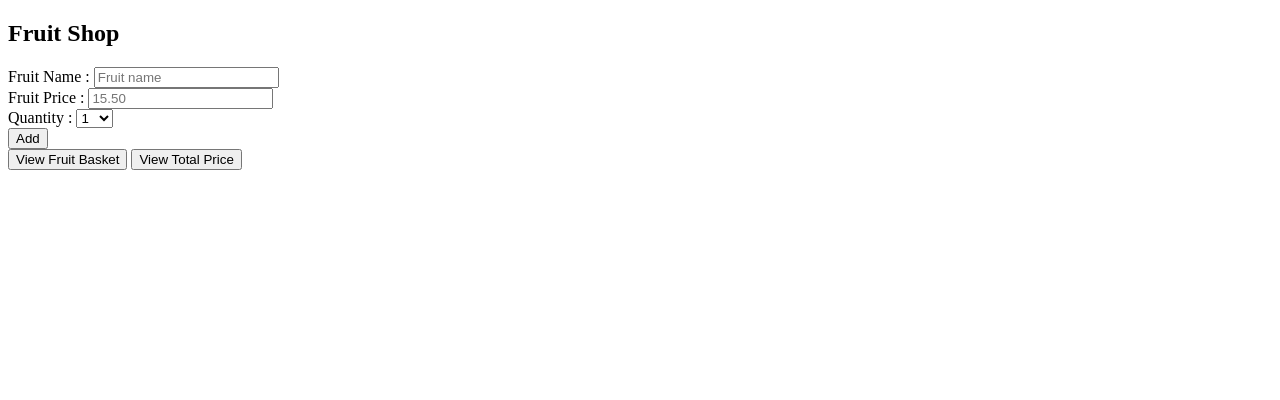
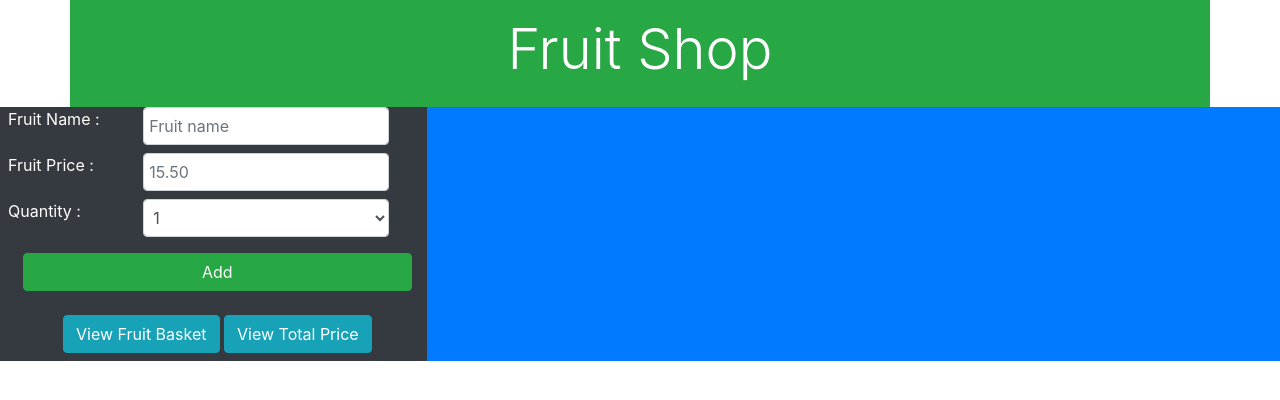
Before and after one commit to nelson360/fruit-shop, a plain HTML site: page index.html in a window 1280 px wide. Drawn offline with nearby package versions, Linux system fonts and the light colour scheme.

Commit message:
finalissima

```diff
--- a/index.html
+++ b/index.html
@@ -1,20 +1,22 @@
 <!DOCTYPE html>
-<html lang="en">
+<html>
     <head>
-    <meta charset="UTF-8">
-    <meta http-equiv="X-UA-Compatible" content="IE=edge">
-    <meta name="viewport" content="width=device-width, initial-scale=1.0">
-    <title>fruit shop</title>
-    <link rel="stylesheet" href="myscript.js">
-    <script src="myscript.js"></script>
+        <title>Fruit Shop</title>
+        <link rel="stylesheet" href="style.css">
+        <link rel="stylesheet" href="https://stackpath.bootstrapcdn.com/bootstrap/4.5.2/css/bootstrap.min.css" integrity="sha384-JcKb8q3iqJ61gNV9KGb8thSsNjpSL0n8PARn9HuZOnIxN0hoP+VmmDGMN5t9UJ0Z" crossorigin="anonymous">
     </head>
+
     <body>
-    <section>
+
         <div class="container bg-success text-white p-3">
             <h1 class="display-4 text-center">Fruit Shop</h1>
         </div>
+
+        <div class="container-fluid">
+            <div class="row content bg-primary">
+                <div class="col-sm-4 bg-warning text-center text-white p-sm-0">
                     <form class="was-validation pl-sm-2 bg-dark">
-
+                        <div class="form-row pr-2">
                             <label for="fruit-name" class="col-sm-4 text-left fruit-input">Fruit Name : </label>
                             <input type="text" class='col-sm-7 mb-sm-2 form-control' id="fruit-name" name="fruit-name" placeholder="Fruit name" required>
                         </div>
@@ -39,6 +41,7 @@
                             <button type="button" class="btn btn-info mb-sm-2" id="total-price">View Total Price</button>
                         </div>
                     </form>
+
                     <div class="total bg-warning hidden" id="total-div">
                         <!-- <p class="display-4">Total: 100</p> -->
                     </div>
@@ -54,8 +57,9 @@
 
         </div>
 
-
-    </section>
-
+        <script src="myscript.js"></script>
+        <script src="https://code.jquery.com/jquery-3.5.1.slim.min.js" integrity="sha384-DfXdz2htPH0lsSSs5nCTpuj/zy4C+OGpamoFVy38MVBnE+IbbVYUew+OrCXaRkfj" crossorigin="anonymous"></script>
+        <script src="https://cdn.jsdelivr.net/npm/popper.js@1.16.1/dist/umd/popper.min.js" integrity="sha384-9/reFTGAW83EW2RDu2S0VKaIzap3H66lZH81PoYlFhbGU+6BZp6G7niu735Sk7lN" crossorigin="anonymous"></script>
+        <script src="https://stackpath.bootstrapcdn.com/bootstrap/4.5.2/js/bootstrap.min.js" integrity="sha384-B4gt1jrGC7Jh4AgTPSdUtOBvfO8shuf57BaghqFfPlYxofvL8/KUEfYiJOMMV+rV" crossorigin="anonymous"></script>
     </body>
 </html>
--- a/myscript.js
+++ b/myscript.js
@@ -71,8 +71,8 @@ fruitBasket.addEventListener('click', () => {
 const renderList = () => {
     list.innerHTML = '';
 
-    //console.log(quantityInput.value);
-    // Setting the items in alphabetical order
+
+    // Sorting the items in alphabetical order
     fruitList.sort();
     fruitList.forEach((fruit) => {
 
--- a/styles.css
+++ b/styles.css
@@ -1,9 +1,52 @@
-html{
-    text-decoration: none;
+body, html {
+    height: 100%;
 }
-head{
-    text-decoration: none;
+
+.flexview {
+    display: flex;
 }
-body{
-    text-decoration: none;
+
+.flexview p {
+    flex: 1;
+    margin-top: 0.5rem;
+    margin-bottom: 0.5rem;
+    padding-left: 10px;
 }
+
+.content {
+    height: 85vh;
+}
+
+.fruit-input {
+    margin: 0.5rem 0 0.5rem 0;
+}
+
+.remove-btn {
+    border: none;
+    background: rgb(255, 68, 68);
+    color: white;
+}
+
+.remove-btn:hover {
+    background: rgb(194, 50, 50);
+    color: white;
+}
+
+.large {
+    font-size: 1.2rem;
+}
+
+form {
+    height: 60vh;
+    padding-top: 70px;
+}
+
+.total {
+    height: 25vh;
+    justify-content: center;
+    padding-top: 10%;
+}
+
+.hidden {
+    display: none;
+}
```
Also changed, not shown: 1 other file. Lines whose indentation alone changed are shown as unchanged.
